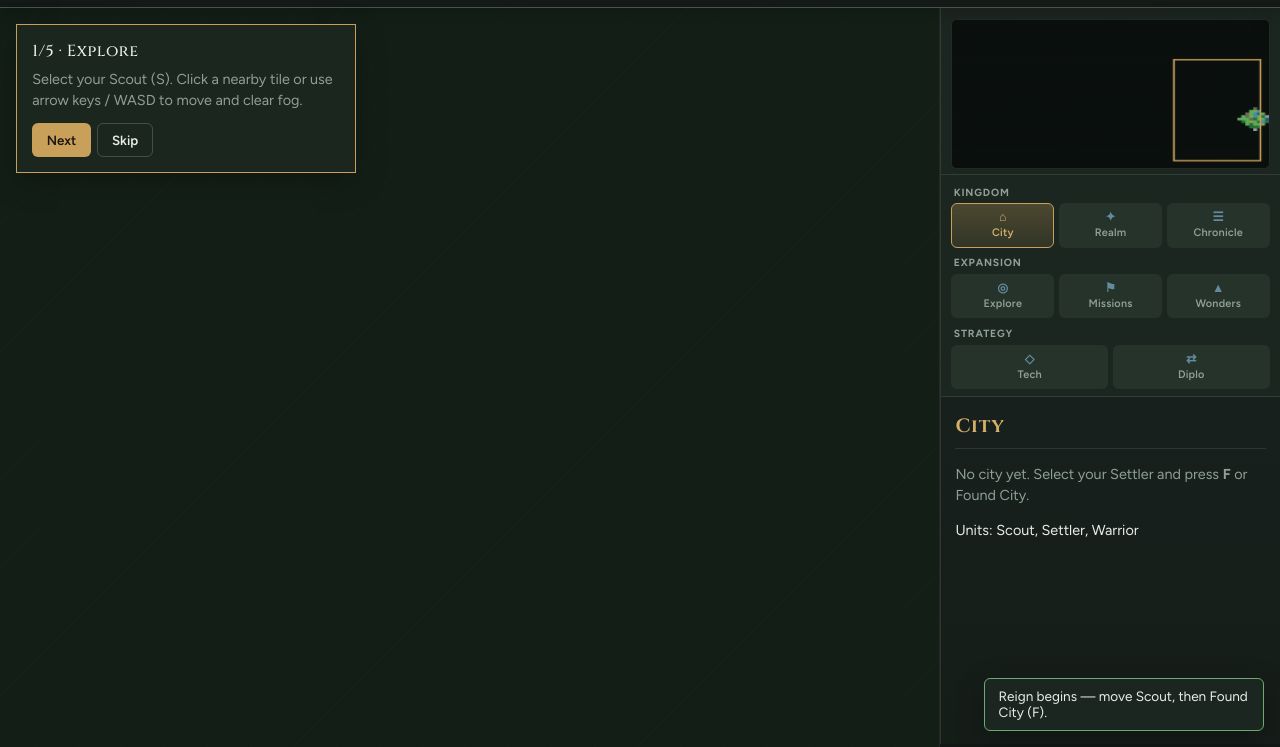
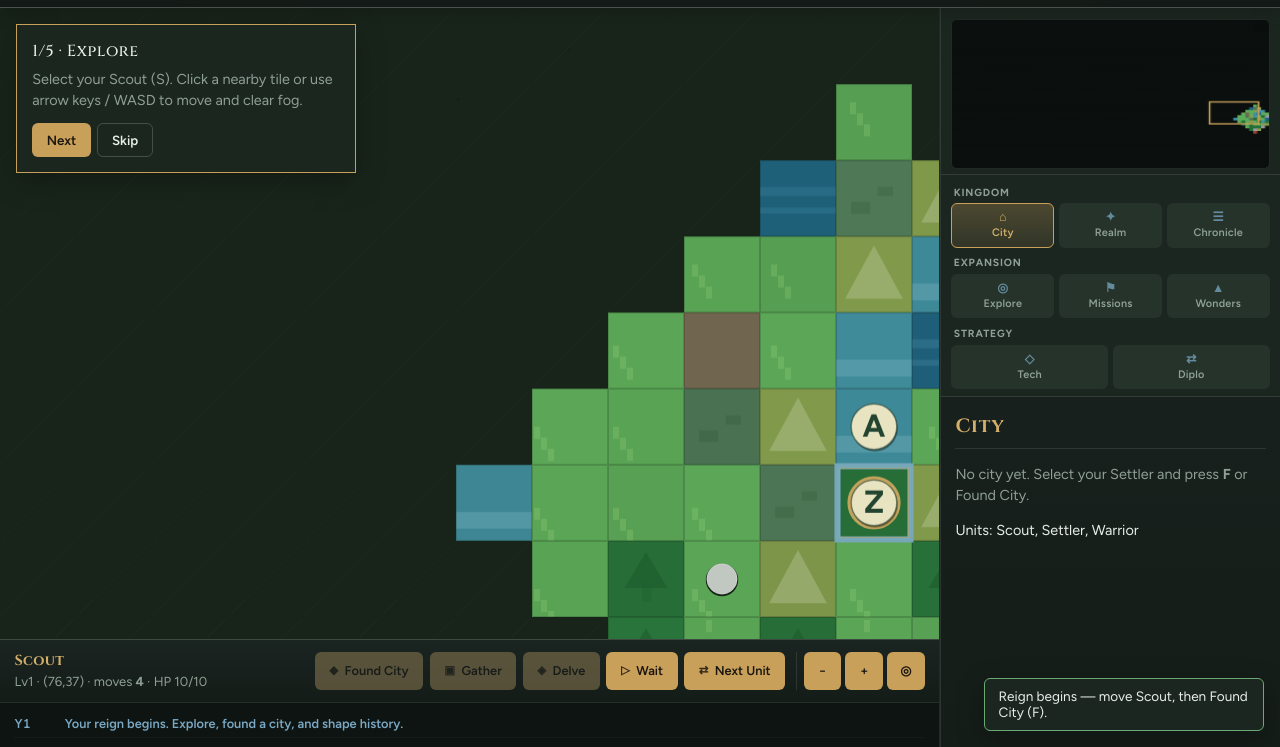
Before and after one commit to jefferspin669/kindombuilder, a website with bundled scripts: page aetheria/game.html in a window 1280 px wide. Both pictures are taken after a click on the button "Begin Reign". Shown: the part 53-800 px from the top of the page. Built offline with nearby package versions, Linux system fonts and the light colour scheme.

Commit message:
Fix action bar visibility and tighten map zoom (#8)
* Fix action bar layout and tighten default map zoom

Keep the shell in a fixed viewport so the command bar stays visible,
absolutely size the map canvas, raise default zoom, and give fog tiles
a lighter explored treatment so the starting region feels intentional.

Co-authored-by: Kyle Jefferson <kjefferson332@gmail.com>

* Ensure canvas refits after the game shell becomes visible

Refit on the next animation frame so the map stage has real dimensions
before sizing the canvas.

Co-authored-by: Kyle Jefferson <kjefferson332@gmail.com>

---------

Co-authored-by: Cursor Agent <cursoragent@cursor.com>

```diff
--- a/aetheria/css/game.css
+++ b/aetheria/css/game.css
@@ -269,9 +269,11 @@ button:disabled,
 
 /* App shell */
 #app {
-  min-height: 100vh;
+  height: 100vh;
+  max-height: 100vh;
   display: flex;
   flex-direction: column;
+  overflow: hidden;
 }
 
 .bar {
@@ -285,6 +287,7 @@ button:disabled,
   box-shadow: 0 4px 18px rgba(0, 0, 0, 0.22);
   flex-wrap: wrap;
   z-index: 3;
+  flex-shrink: 0;
 }
 
 .bar-brand {
@@ -391,6 +394,7 @@ button:disabled,
   padding: 0.7rem 1rem;
   background: linear-gradient(90deg, #3a2f1a, #243028);
   border-bottom: 1px solid var(--warn);
+  flex-shrink: 0;
 }
 
 .event-banner button {
@@ -410,40 +414,43 @@ button:disabled,
   gap: 0;
   flex: 1;
   min-height: 0;
+  overflow: hidden;
 }
 
 .map-column {
   display: flex;
   flex-direction: column;
   min-width: 0;
+  min-height: 0;
   border-right: 1px solid var(--line);
   background: var(--bg-deep);
+  overflow: hidden;
 }
 
 .map-stage {
   position: relative;
-  flex: 1;
-  display: flex;
-  justify-content: stretch;
-  align-items: stretch;
+  flex: 1 1 auto;
+  display: block;
   background:
-    linear-gradient(rgba(140, 160, 145, 0.035) 1px, transparent 1px),
-    linear-gradient(90deg, rgba(140, 160, 145, 0.035) 1px, transparent 1px),
-    radial-gradient(ellipse at center, #18221c 0%, var(--bg-deep) 70%);
-  background-size: 28px 28px, 28px 28px, auto;
-  min-height: 480px;
+    linear-gradient(rgba(140, 160, 145, 0.045) 1px, transparent 1px),
+    linear-gradient(90deg, rgba(140, 160, 145, 0.045) 1px, transparent 1px),
+    radial-gradient(ellipse at center, #1a2620 0%, var(--bg-deep) 72%);
+  background-size: 24px 24px, 24px 24px, auto;
+  min-height: 0;
   padding: 0;
+  overflow: hidden;
 }
 
 #map {
+  position: absolute;
+  inset: 0;
   display: block;
   width: 100%;
   height: 100%;
   max-width: none;
   border: none;
   cursor: crosshair;
-  background: #0a100e;
-  box-shadow: inset 0 0 40px rgba(0, 0, 0, 0.35);
+  background: transparent;
 }
 
 .tutorial {
@@ -482,6 +489,7 @@ button:disabled,
   padding: 0.7rem 0.9rem;
   background: linear-gradient(180deg, #1a2420, #141c18);
   border-top: 1px solid var(--line-strong);
+  flex-shrink: 0;
 }
 
 .unit-info {
@@ -539,7 +547,7 @@ button:disabled,
 }
 
 .log {
-  max-height: 110px;
+  max-height: 96px;
   overflow: auto;
   padding: 0.55rem 0.9rem;
   border-top: 1px solid var(--line);
@@ -547,6 +555,7 @@ button:disabled,
   font-size: 0.8rem;
   color: var(--muted);
   line-height: 1.45;
+  flex-shrink: 0;
 }
 
 .log > div {
@@ -567,7 +576,7 @@ button:disabled,
   display: flex;
   flex-direction: column;
   background: linear-gradient(180deg, #1a2420, #151d19);
-  max-height: calc(100vh - 64px);
+  min-height: 0;
   overflow: hidden;
   border-left: 1px solid var(--line);
 }
@@ -832,13 +841,12 @@ button:disabled,
 .toast-bad { border-color: var(--bad); }
 
 @media (max-width: 980px) {
-  .play-layout { grid-template-columns: 1fr; }
+  .play-layout { grid-template-columns: 1fr; grid-template-rows: minmax(0, 1fr) auto; }
   .side {
-    max-height: 420px;
+    max-height: 38vh;
     border-top: 1px solid var(--line);
     border-left: none;
   }
   .map-column { border-right: none; }
-  .map-stage { min-height: 360px; }
   .bar-brand { min-width: auto; }
 }
--- a/aetheria/js/game.js
+++ b/aetheria/js/game.js
@@ -9,7 +9,7 @@ export function newCampaign(opts = {}) {
   const height = opts.height || 56;
   const world = createWorld(rand, width, height);
   const spawn = findLand(world, rand);
-  reveal(world, spawn.x, spawn.y, 4);
+  reveal(world, spawn.x, spawn.y, 5);
 
   const player = {
     name: opts.kingdomName || 'Kingdom of Aralon',
@@ -45,7 +45,7 @@ export function newCampaign(opts = {}) {
     log: [],
     selectedUnitId: units[0].id,
     selectedCityId: null,
-    camera: { x: spawn.x, y: spawn.y, zoom: 1.55 },
+    camera: { x: spawn.x, y: spawn.y, zoom: 2 },
     selectedTile: { x: spawn.x, y: spawn.y },
     event: null,
     missions: [],
@@ -700,8 +700,8 @@ export function serialize(state) {
 
 export function revive(data) {
   data.rand = mulberry32((data.seed || 1) + (data.turn || 0));
-  if (!data.camera) data.camera = { x: 0, y: 0, zoom: 1.55 };
-  if (data.camera.zoom == null || data.camera.zoom < 1.2) data.camera.zoom = 1.55;
+  if (!data.camera) data.camera = { x: 0, y: 0, zoom: 2 };
+  if (data.camera.zoom == null || data.camera.zoom < 1.6) data.camera.zoom = 2;
   if (!data.selectedTile) {
     const u = data.units?.find((unit) => unit.id === data.selectedUnitId) || data.units?.[0];
     data.selectedTile = u ? { x: u.x, y: u.y } : { x: data.camera.x, y: data.camera.y };
--- a/aetheria/js/main.js
+++ b/aetheria/js/main.js
@@ -27,10 +27,12 @@ const app = {
 function fitCanvas() {
   const wrap = document.querySelector('.map-stage');
   if (!wrap || !canvas) return;
-  const w = Math.max(320, wrap.clientWidth);
-  const h = Math.max(360, wrap.clientHeight || (window.innerHeight - 240));
-  canvas.width = Math.floor(w);
-  canvas.height = Math.floor(h);
+  const rect = wrap.getBoundingClientRect();
+  const w = Math.max(320, Math.floor(rect.width));
+  const h = Math.max(240, Math.floor(rect.height));
+  if (canvas.width === w && canvas.height === h) return;
+  canvas.width = w;
+  canvas.height = h;
 }
 
 function showError(msg) {
@@ -67,6 +69,10 @@ function enterGame() {
   document.getElementById('start-screen')?.classList.add('hidden');
   document.getElementById('app')?.classList.remove('hidden');
   fitCanvas();
+  requestAnimationFrame(() => {
+    fitCanvas();
+    if (stateRef.current) refreshAll(app);
+  });
   if (!uiBound) {
     bindUI(app);
     uiBound = true;
--- a/aetheria/js/render.js
+++ b/aetheria/js/render.js
@@ -12,7 +12,7 @@ export function renderMap(canvas, state) {
   if (!canvas || !state) return;
   const ctx = canvas.getContext('2d');
   const { world, camera } = state;
-  const tile = Math.max(12, Math.floor(28 * (camera.zoom || 1.55)));
+  const tile = Math.max(16, Math.floor(38 * (camera.zoom || 2)));
   const viewW = Math.ceil(canvas.width / tile) + 2;
   const viewH = Math.ceil(canvas.height / tile) + 2;
   const originX = clamp(Math.floor(camera.x - viewW / 2), 0, Math.max(0, world.width - viewW));
@@ -224,22 +224,22 @@ export function renderMap(canvas, state) {
 }
 
 function paintFogTile(ctx, px, py, tile, explored, x, y) {
-  const base = explored ? '#18241c' : '#0b100e';
-  ctx.fillStyle = base;
+  if (explored) {
+    ctx.fillStyle = '#1c2a22';
+    ctx.fillRect(px, py, tile + 0.5, tile + 0.5);
+    ctx.fillStyle = ((x + y) % 2 === 0) ? 'rgba(255,255,255,0.035)' : 'rgba(0,0,0,0.08)';
+    ctx.fillRect(px, py, tile + 0.5, tile + 0.5);
+    ctx.strokeStyle = 'rgba(140,160,145,0.08)';
+    ctx.strokeRect(px + 0.5, py + 0.5, tile - 1, tile - 1);
+    return;
+  }
+  ctx.fillStyle = '#101612';
   ctx.fillRect(px, py, tile + 0.5, tile + 0.5);
-  if (explored) {
-    ctx.fillStyle = ((x + y) % 2 === 0) ? 'rgba(255,255,255,0.02)' : 'rgba(0,0,0,0.08)';
-    ctx.fillRect(px, py, tile + 0.5, tile + 0.5);
-    ctx.strokeStyle = 'rgba(140,160,145,0.05)';
-    ctx.strokeRect(px + 0.5, py + 0.5, tile - 1, tile - 1);
-  } else {
-    // faint unknown hatch
-    ctx.strokeStyle = 'rgba(255,255,255,0.015)';
-    ctx.beginPath();
-    ctx.moveTo(px, py + tile);
-    ctx.lineTo(px + tile, py);
-    ctx.stroke();
-  }
+  ctx.strokeStyle = 'rgba(255,255,255,0.025)';
+  ctx.beginPath();
+  ctx.moveTo(px + 2, py + tile - 2);
+  ctx.lineTo(px + tile - 2, py + 2);
+  ctx.stroke();
 }
 
 function paintTerrain(ctx, t, px, py, tile, x, y, state) {
--- a/aetheria/js/ui.js
+++ b/aetheria/js/ui.js
@@ -149,12 +149,12 @@ export function bindUI(app) {
 
   on('btn-zoom-in', 'click', () => {
     if (!stateRef.current) return;
-    stateRef.current.camera.zoom = clamp(stateRef.current.camera.zoom + 0.15, 0.9, 2.6);
+    stateRef.current.camera.zoom = clamp(stateRef.current.camera.zoom + 0.15, 1.0, 2.8);
     refreshAll(app);
   });
   on('btn-zoom-out', 'click', () => {
     if (!stateRef.current) return;
-    stateRef.current.camera.zoom = clamp(stateRef.current.camera.zoom - 0.15, 0.9, 2.6);
+    stateRef.current.camera.zoom = clamp(stateRef.current.camera.zoom - 0.15, 1.0, 2.8);
     refreshAll(app);
   });
   on('btn-center', 'click', () => {
@@ -277,19 +277,19 @@ function cycleUnit(state) {
 }
 
 function canFound(state, unit) {
-  if (!unit || unit.type !== 'settler' || unit.moves <= 0) return false;
+  if (!unit || unit.type !== 'settler') return false;
   const t = state.world.tiles[unit.y * state.world.width + unit.x];
-  if (!t || t.type === 'water' || t.type === 'mountain' || t.type === 'volcano') return false;
-  return !state.cities.some((c) => Math.abs(c.x - unit.x) + Math.abs(c.y - unit.y) < 3);
+  if (!t || t.type === 'water') return false;
+  return !state.cities.some((c) => Math.abs(c.x - unit.x) + Math.abs(c.y - unit.y) < 4);
 }
 
 function canGather(state, unit) {
-  if (!unit || unit.type !== 'worker' || unit.moves <= 0) return false;
+  if (!unit || unit.type !== 'worker') return false;
   return state.world.deposits.some((d) => d.amount > 0 && d.x === unit.x && d.y === unit.y);
 }
 
 function canDelve(state, unit) {
-  if (!unit || unit.moves <= 0) return false;
+  if (!unit) return false;
   return state.world.sites.some((s) => s.discovered && !s.delved && Math.abs(s.x - unit.x) + Math.abs(s.y - unit.y) <= 1);
 }
 
```
